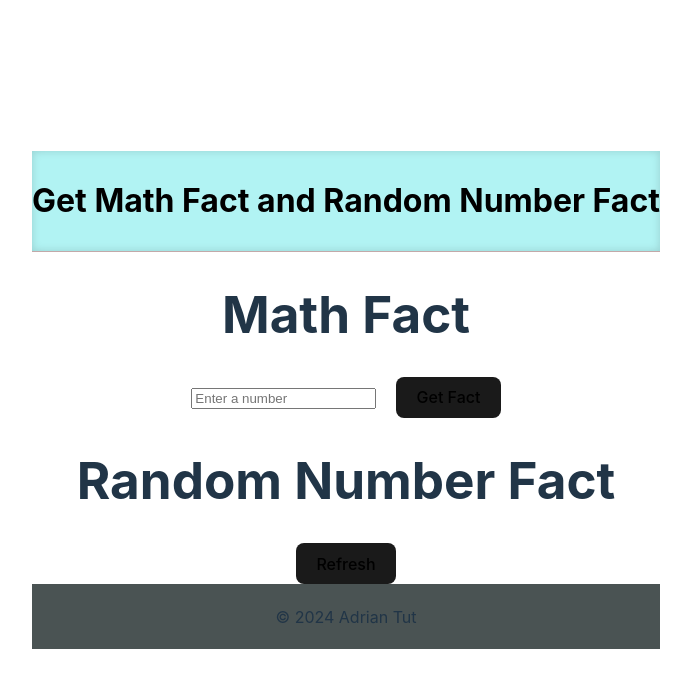
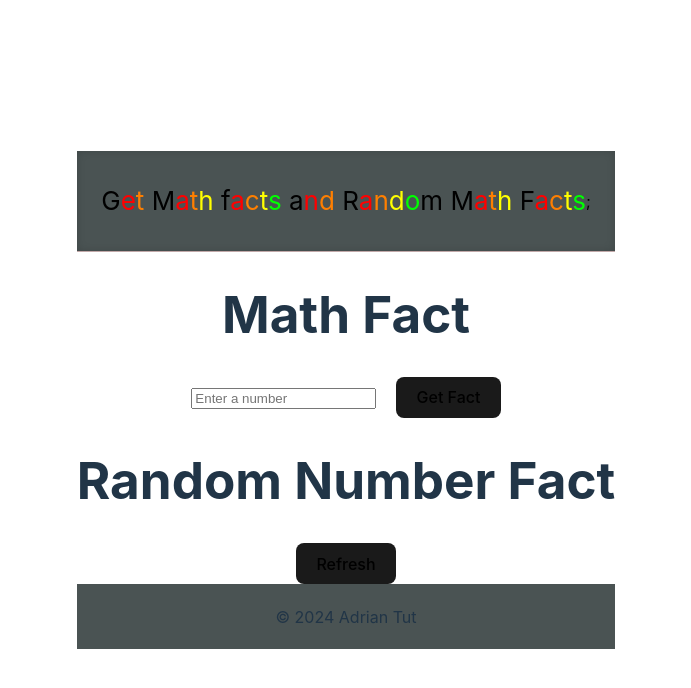
Before and after one commit to Adriantutuianu/project-practice-react, a React (Vite) app: page / in a window 1280 px wide. Shown: the top 688 px of the page, without its empty margins (294-985 px from the left). Built offline with nearby package versions, Linux system fonts and the light colour scheme; no server answers.

Commit message:
Added rainbow header

```diff
--- a/src/compoents/header/Header.jsx
+++ b/src/compoents/header/Header.jsx
@@ -1,11 +1,46 @@
 import "./header.css";
 
-import React from "react";
+import React, { useEffect, useState } from "react";
 
 const Header = () => {
+  const [rainbowText, setRainbowText] = useState("");
+
+  useEffect(() => {
+    const headerText = "Get Math facts and Random Math Facts";
+    const rainbowColors = ["#ff0000", "#ff7f00", "#ffff00", "#00ff00", "black"]; // Rainbow colors
+    let colorIndex = 0;
+
+    const interval = setInterval(() => {
+      setRainbowText(
+        headerText.split(" ").map((word, index, words) => (
+          <span key={index}>
+            {word.split("").map((char, charIndex) => (
+              <span
+                key={charIndex}
+                style={{
+                  color:
+                    rainbowColors[
+                      (colorIndex + charIndex) % rainbowColors.length
+                    ],
+                }}
+              >
+                {char}
+              </span>
+            ))}
+            {index !== words.length - 1 && " "}{" "}
+            {/* Add space after each word except for the last word */}
+          </span>
+        ))
+      );
+      colorIndex++;
+    }, 500); // Adjust speed of color change here
+
+    return () => clearInterval(interval);
+  }, []);
+
   return (
     <header>
-      <h1 className="h1-header">Get Math Fact and Random Number Fact</h1>
+      <div className="rainbow-header">{rainbowText}</div>;
     </header>
   );
 };
--- a/src/compoents/header/header.css
+++ b/src/compoents/header/header.css
@@ -1,10 +1,15 @@
 header {
-  background-color: rgb(177, 243, 243);
+  background-color: rgb(74, 83, 83);
   padding: 20px 0;
   height: 60px;
   display: flex;
   align-items: center;
+  justify-content: center;
   color: black;
   border-bottom: 1px solid rgb(194, 169, 169);
   box-shadow: inset 0 0 8px rgba(0, 0, 0, 0.15);
 }
+
+.rainbow-header {
+  font-size: 26px;
+}
```
